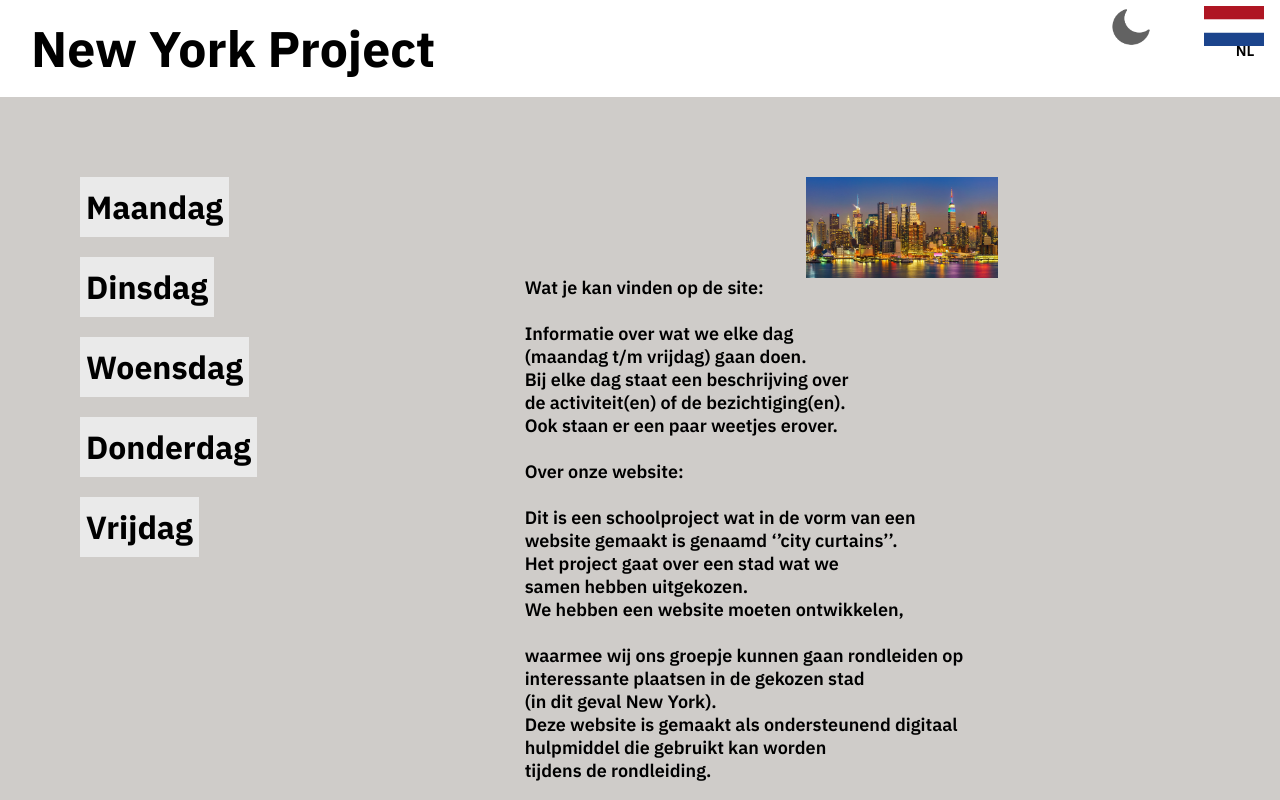
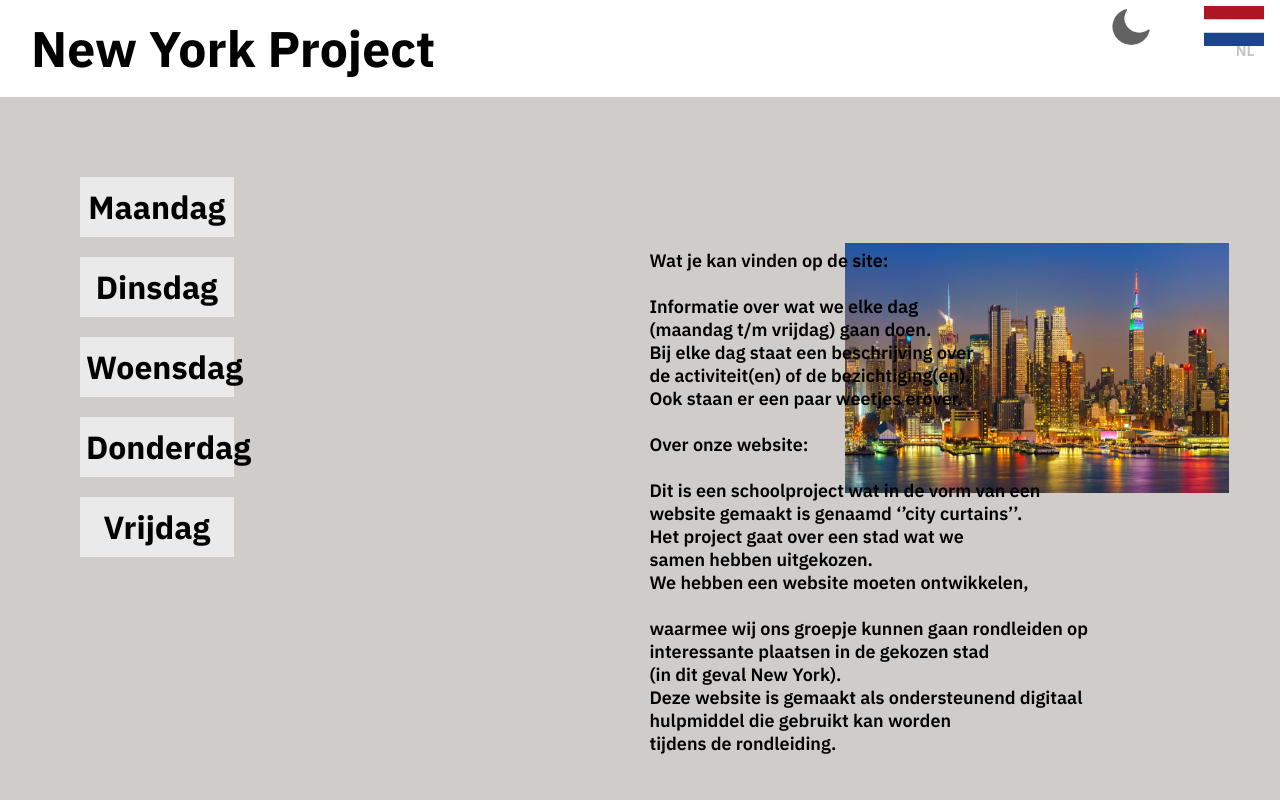
Before and after one commit to Djody1/Project-New-York, a PHP site: page /HTML/Hoofdpagina_White_NL.html in a window 1280 px wide. Run offline with PHP 8.4, Linux system fonts and the light colour scheme.

Commit message:
Fix mainpage
cool ofzo

```diff
--- a/Broncode/CSS/Layout_Black_Stylesheet.css
+++ b/Broncode/CSS/Layout_Black_Stylesheet.css
@@ -34,7 +34,6 @@ ul {
   color: #EEEEEE;
   font-size: 15px;
   font-family: 'IBM Plex Sans', sans-serif;
-
   margin-top: 3.2%;
   margin-right: 2%;
 }
--- a/Broncode/CSS/Layout_White_Stylesheet.css
+++ b/Broncode/CSS/Layout_White_Stylesheet.css
@@ -22,78 +22,17 @@ ul {
   text-decoration: none;
   }
 
-  .clearer{
-    clear: both;
-}
+#Vlag{
+  float: right;
 
-.dagen a {
-    text-decoration: none;
-    color: black;
-}
-
-.dagen button {
-    background-color: #EAEAEA;
-    border: none;
-
-    font-size: 32px;
-    font-family: 'IBM Plex Sans', sans-serif;
-    font-weight: bold;
-
-    margin-left: 80px;
-    height: 60px;
-}
-
-#Vlag {
-    position: relative;
-    display: inline-block;
-    float: right;
-    margin-right: -2.2%;
-    margin-top: 0.45%;
-}
-
-#d-or-l-indicator {
-    position: relative;
-    display: inline-block;
-}
-
-.New_York_MP {
-    float: right;
-    margin-right: 4%;
-}
-
-body {
-    font-family: 'IBM Plex Sans', sans-serif;
-}
-
-.MP_text1 {
-    float: right;
-    margin-right: 9.5%;
-    margin-top: -0.3%;
-    font-size: 18px;
-}
-
-.dagen{
-  width: 30%;
-  float: left;
-}
-
-.text-content{
-  width: 50%;
-  float: left;
-}
-
-.text-content img{
-  float: right;
-  width: 30%;
-  height: auto;
+  margin-right: -2.2%;
+  margin-top: 0.45%;
 }
 
 #taalindicatortext {
   float: right;
-
   font-size: 15px;
   font-family: 'IBM Plex Sans', sans-serif;
-
   margin-top: 3.2%;
   margin-right: 2%;
 }
@@ -104,12 +43,3 @@ body {
   margin-right: 4%;
   margin-top: 0.32%;
 }
-
-@media screen and (max-width: 600px){ /*If view port = 600 or < than show this styling.*/
-  /*Reset styling of everything.*/
-  html, body, div, span, applet, object, iframe, h1, h2, h3, h4, h5, h6, p, blockquote, pre, a, abbr, acronym, address, big, cite, code, del, dfn, em, img, ins, kbd, q, s, samp, small, strike, strong, sub, sup, tt, var, b, u, i, center, dl, dt, dd, ol, ul, li, fieldset, form, label, legend, table, caption, tbody, tfoot, thead, tr, th, td, article, aside, canvas, details, embed, figure, figcaption, footer, header, hgroup, menu, nav, output, ruby, section, summary, time, mark, audio, video { margin: 0; padding: 0; border: 0; font-size: 100%; font: inherit; vertical-align: baseline; } /* HTML5 display-role reset for older browsers */ article, aside, details, figcaption, figure, footer, header, hgroup, menu, nav, section { display: block; }
-  /*End of reset styling of everything*/
-  .MP_text1{
-    color: blue;
-  }
-}
--- a/Broncode/HTML/Hoofdpagina_White_NL.html
+++ b/Broncode/HTML/Hoofdpagina_White_NL.html
@@ -8,8 +8,57 @@
     <link rel="preconnect" href="https://fonts.googleapis.com">
     <link rel="preconnect" href="https://fonts.gstatic.com" crossorigin>
     <link href="https://fonts.googleapis.com/css2?family=IBM+Plex+Sans:wght@600;700&display=swap" rel="stylesheet">
+    <title>Project New York ✈</title>
+    <style>
+        body {
+            font-family: 'IBM Plex Sans', sans-serif;
+            color: #c3c3c3;
+        }
 
-    <title>Project New York ✈</title>
+        .Dagen button {
+            background-color: #EAEAEA;
+            border: none;
+            position: absolute;
+
+            font-size: 32px;
+            font-family: 'IBM Plex Sans', sans-serif;
+            font-weight: bold;
+
+            margin-left: 80px;
+
+            width: 12%;
+            height: 60px;
+        }
+
+        a {
+            text-decoration: none;
+            color: #000000;
+        }
+
+        #Vlag {
+            position: relative;
+            display: inline-block;
+        }
+
+        #d-or-l-indicator {
+            position: relative;
+            display: inline-block;
+        }
+
+        .New_York_MP {
+            float: right;
+            margin-right: 4%;
+            margin-top: -23%;
+        }
+
+        .MP_text1 {
+            float: right;
+            color: black;
+            margin-right: 15%;
+            margin-top: -22.5%;
+            font-size: 18px;
+        }
+    </style>
 </head>
 
 <body>
@@ -21,8 +70,7 @@
                     <li id='taalindicatortext'>NL</li>
 
                     <a href='./Hoofdpagina_White_EN.html'>
-                            <li><img id='Vlag' src='../Pictures/NL_Flag.png' height='40'
-                                    alt='Error: Look for EN_Vlag' />
+                        <li><img id='Vlag' src='../Pictures/NL_Flag.png' height='40' alt='Error: Look for EN_Vlag' />
                         </li>
                     </a>
 
@@ -38,19 +86,23 @@
 
     <br /><br /><br /><br />
     <main>
-            <section class='dagen'>
+        <section class='Dagen'>
             <div>
-                    <button><a href='./Dagen/NL_White/Monday_White_NL.html'>Maandag</a></button> <br /><br />
-                    <button><a href='./Dagen/NL_White/Tuesday_White_NL.html'>Dinsdag</a></button> <br /><br />
-                    <button><a href='./Dagen/NL_White/Wednesday_White_NL.html'>Woensdag</a></button> <br /><br />
-                    <button><a href='./Dagen/NL_White/Thursday_White_NL.html'>Donderdag</a></button> <br /><br />
+                <button><a href='./Dagen/NL_White/Monday_White_NL.html'>Maandag</a></button>
+                <br /><br /><br /><br />
+                <button><a href='./Dagen/NL_White/Tuesday_White_NL.html'>Dinsdag</a></button>
+                <br /><br /><br /><br />
+                <button><a href='./Dagen/NL_White/Wednesday_White_NL.html'>Woensdag</a></button>
+                <br /><br /><br /><br />
+                <button><a href='./Dagen/NL_White/Thursday_White_NL.html'>Donderdag</a></button>
+                <br /><br /><br /><br />
                 <button><a href='./Dagen/NL_White/Friday_White_NL.html'>Vrijdag</a></button> <br /><br />
             </div>
         </section>
 
         <section class="text-content">
             <div>
-                    <img class='New_York_MP' src='../Pictures/New_York.jpeg' alt='New_York'/>
+                <img class='New_York_MP' src='../Pictures/New_York.jpeg' alt='New_York' Width='30%' height='250px' />
                 <p class='MP_text1'>
                     Wat je kan vinden op de site: <br /><br />
                     Informatie over wat we elke dag<br />(maandag t/m vrijdag) gaan doen.<br />
@@ -74,9 +126,6 @@
                 </p>
             </div>
         </section>
-
-            <div class="clearer"></div>
-
     </main>
 </body>
 
```
Also changed, not shown: Broncode/HTML/Hoofdpagina_Black_EN.html (+19 -15 lines), Broncode/HTML/Hoofdpagina_Black_NL.html (+28 -23 lines), Broncode/HTML/Hoofdpagina_White_EN.html (+17 -12 lines). Lines whose indentation alone changed are shown as unchanged.
